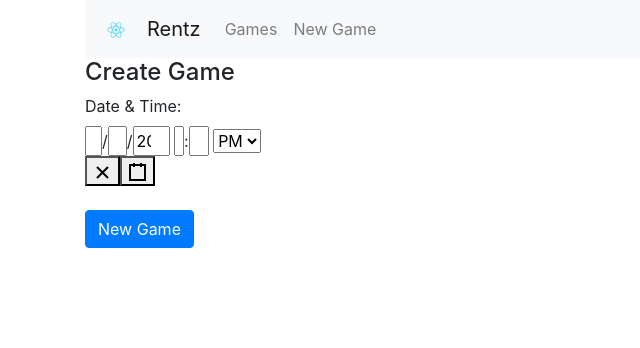
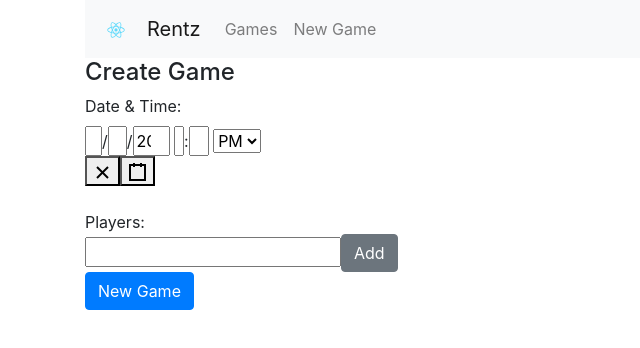
Before and after one commit to antispo/rentz, a React (Create React App) app in the folder client/: page /create in a window 1280 px wide. Shown: the top 348 px of the page, without its empty margins (0-640 px from the left). Built offline with nearby package versions, Linux system fonts and the light colour scheme.

Commit message:
We now save players into the database; also five players => NaN

```diff
--- a/client/src/components/create-game.component.js
+++ b/client/src/components/create-game.component.js
@@ -7,11 +7,23 @@ export default class CreateGame extends React.Component {
     constructor(props) {
         super(props)
         this.state = {
-            timestamp: new Date()
+            timestamp: new Date(),
+            currentPlayer: '',
+            players: []
         }
     }
     onChangeGameTimestamp = date => {
         this.setState({timestamp: date})
+    }
+    handleNewPlayer = e => {
+        this.setState({ currentPlayer: e.target.value})
+    }
+    addPlayer = () => {
+        this.setState( prevState => {
+            prevState.players.push(this.state.currentPlayer)
+            prevState.currentPlayer = ''
+            return prevState
+        })
     }
     onSubmit = e => {
         e.preventDefault()
@@ -19,7 +31,8 @@ export default class CreateGame extends React.Component {
         //console.log(`CreateGame: ${this.state.timestamp.valueOf()}`)
 
         const newGame = {
-            timestam: this.state.timestamp
+            timestamp: this.state.timestamp,
+            players: this.state.players
         }
 
         axios.post('http://localhost:3002/games/add', newGame)
@@ -27,21 +40,40 @@ export default class CreateGame extends React.Component {
                 console.log(res)
             })
 
-        this.setState({timestamp: ''})
+        this.setState({timestamp: new Date(), players: []})
     }
     render() {
         return (
             <div>
                 <h4>Create Game</h4>
-                <form onSubmit={this.onSubmit}>
                     <div className="form-group">
                         <label>Date & Time: </label>
                         <br />
                         <DateTimePicker onChange={this.onChangeGameTimestamp} value={this.state.timestamp} />
                         <br />
-                        <button className="btn btn-primary" type="submit">New Game</button>
+                        <div>
+                            Players:
+                            {this.state.players.length !== 0 &&
+                                this.state.players.map( (p,k) => {
+                                    return (
+                                        <div>{p}</div>
+                                    )
+                                })
+                            }
+                        </div>
+                        <input type="text" name="player"
+                            value={this.state.currentPlayer}
+                            onChange={this.handleNewPlayer} />
+                        <button className="btn btn-secondary" onClick={this.addPlayer}>Add</button>
+                        <br />
+                        <button
+                            className="btn btn-primary btn-inline"
+                            type="submit"
+                            onClick={this.onSubmit}
+                        >
+                            New Game
+                        </button>
                     </div>
-                </form>
             </div>
         )
     }
--- a/client/src/components/game.component.js
+++ b/client/src/components/game.component.js
@@ -6,23 +6,37 @@ export default class Game extends React.Component {
     constructor(props) {
         super(props)
         const id = props.location.pathname.replace("/game/", "")
-        const players = [{ name: "Ioana", score: 0}, { name: "Magda", score: 0}, { name: "Mihai", score:0 }]
         this.state = {
-            players: players,
+            players: [],
             _id: id,
             timestamp: '',
-            history: [new RentzGame(players)],
+            history: [],
             index: 0,
             scores: [],
             sindex: 0,
             currentGame: undefined,
             currentTotalPoints: 0,
+            loaded: false,
         }
     }
     componentDidMount = () => {
         axios.get('http://localhost:3002/games/' + this.state._id)
             .then( res => {
-                this.setState(res.data)
+                console.log(res.data)
+                this.setState( prevState => {
+                    let players = []
+                    prevState._id = res.data._id
+                    prevState.timestamp = res.data.timestamp
+                    res.data.players.forEach( p => {
+                        players.push( { name: p, score: 0} )
+                    })
+                    prevState.players = players
+                    prevState.history.push(new RentzGame(players))
+                    prevState.loaded = true
+                    return prevState
+                }, () => {
+                    // console.log(this.state)
+                })
             })
     }
     hadleCheck = (id) => {
@@ -89,9 +103,13 @@ export default class Game extends React.Component {
         })
     }
     render() {
+        if (this.state.loaded === false) {
+            return <div>Loading...</div>
+        } else {
         const gameState = this.state.history[this.state.index]
         // console.log(this.state.currentGame)
         return (
+
             <div>
                 <h4>Game <span>{this.state._id}</span> from <span>{this.state.timestamp}</span></h4>
                 <table className="table table-striped text-center">
@@ -191,6 +209,7 @@ export default class Game extends React.Component {
             </div>
         )
     }
+    }
 }
 
 class RentzGame {
```
Also changed, not shown: 1 other file (tests, documents, lock files or other folders).
